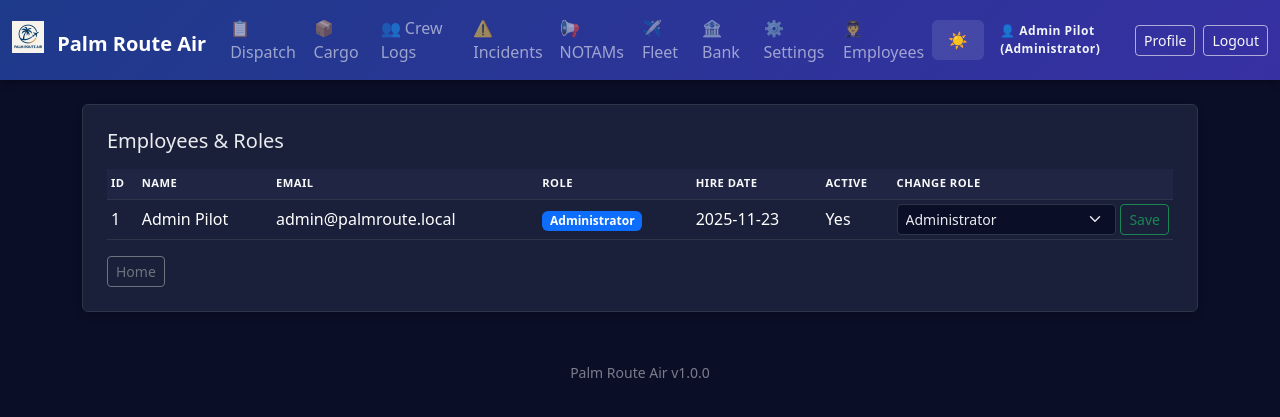
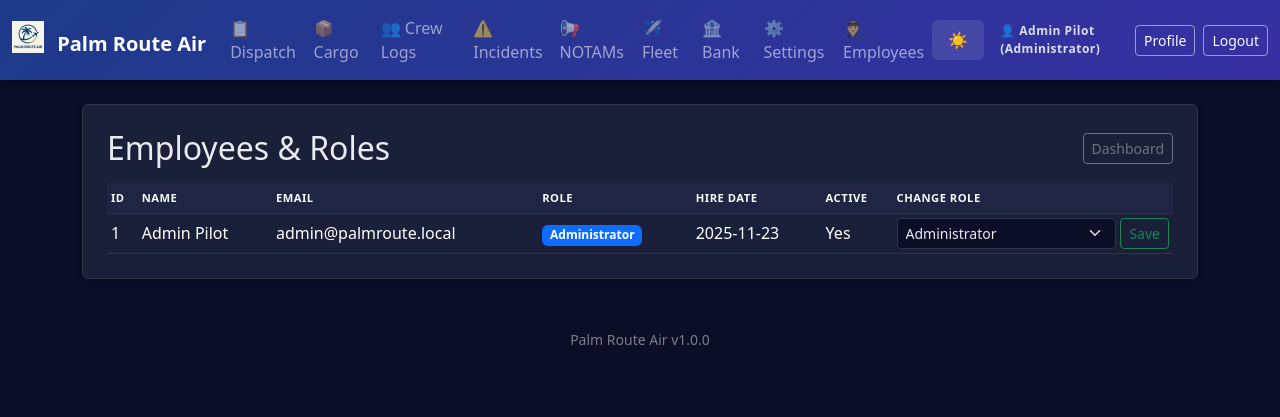
Before and after one commit to playajames760/va-company-app, a Flask app: page /employees in a window 1280 px wide. Shown: the top 417 px of the page. Run offline with Flask 3, Linux system fonts and the light colour scheme; the first user in the database is signed in; data comes from the database, SQL or seed files in the repository.

Commit message:
Enhance employee role management: prevent demotion of the last Administrator, improve role update feedback, and refine employee management UI with better navigation and styling.

```diff
--- a/webapp/app.py
+++ b/webapp/app.py
@@ -1835,7 +1835,17 @@ def profile():
     emp = Employee.query.get(session['employee_id'])
     if request.method == 'POST':
         emp.name = request.form.get('name') or emp.name
-        emp.role = request.form.get('role') or emp.role
+        requested_role = request.form.get('role') or emp.role
+        # Prevent demoting the last remaining Administrator
+        if requested_role != emp.role:
+            if emp.role == 'Administrator' and requested_role != 'Administrator':
+                admin_count = Employee.query.filter_by(role='Administrator').count()
+                if admin_count == 1:
+                    flash('Cannot remove the last Administrator. Assign another Administrator first.', 'error')
+                else:
+                    emp.role = requested_role
+            else:
+                emp.role = requested_role
         new_pw = request.form.get('new_password')
         if new_pw:
             emp.set_password(new_pw)
@@ -1856,9 +1866,17 @@ def employees():
         if target_id and new_role:
             e = Employee.query.get(int(target_id))
             if e:
-                e.role = new_role
-                db.session.commit()
-                flash('Employee role updated.', 'success')
+                if e.role == 'Administrator' and new_role != 'Administrator':
+                    admin_count = Employee.query.filter_by(role='Administrator').count()
+                    if admin_count == 1:
+                        flash('Cannot change role: system requires at least one Administrator.', 'error')
+                        return redirect(url_for('employees'))
+                if new_role != e.role:
+                    e.role = new_role
+                    db.session.commit()
+                    flash('Employee role updated.', 'success')
+                else:
+                    flash('No role change.', 'info')
         return redirect(url_for('employees'))
     emps = Employee.query.order_by(Employee.name.asc()).all()
     roles = ['Pilot','Manager','Administrator']
--- a/webapp/templates/base.html
+++ b/webapp/templates/base.html
@@ -61,22 +61,46 @@
       [data-bs-theme="light"] .navbar .nav-link:hover {
         color: #0f172a !important;
       }
+      /* Auth buttons and user info - light theme */
       [data-bs-theme="light"] .navbar .btn-outline-light {
         color: #1e293b !important;
         border-color: #94a3b8 !important;
+        background-color: transparent !important;
       }
       [data-bs-theme="light"] .navbar .btn-outline-light:hover {
-        background-color: #f1f5f9 !important;
+        background-color: #e2e8f0 !important;
         color: #0f172a !important;
         border-color: #64748b !important;
       }
+
+      /* Auth buttons and user info - dark theme */
       [data-bs-theme="dark"] .navbar .btn-outline-light {
-        border-color: rgba(255,255,255,0.6) !important;
+        color: #f8f9fa !important;
+        border-color: rgba(255,255,255,0.5) !important;
+        background-color: transparent !important;
       }
-      .auth-actions .btn { transition: background-color .15s, color .15s; }
-      .auth-user-text { font-size: .75rem; font-weight: 600; letter-spacing: .5px; }
-      [data-bs-theme="light"] .auth-user-text { color: #334155; }
-      [data-bs-theme="dark"] .auth-user-text { color: #f1f5f9; }
+      [data-bs-theme="dark"] .navbar .btn-outline-light:hover {
+        background-color: rgba(255,255,255,0.15) !important;
+        color: #ffffff !important;
+        border-color: rgba(255,255,255,0.75) !important;
+      }
+
+      .auth-actions .btn {
+        transition: background-color .15s, color .15s, border-color .15s;
+      }
+
+      .auth-user-text {
+        font-size: .75rem;
+        font-weight: 600;
+        letter-spacing: .5px;
+        opacity: 0.95;
+      }
+      [data-bs-theme="light"] .auth-user-text {
+        color: #334155;
+      }
+      [data-bs-theme="dark"] .auth-user-text {
+        color: #e2e8f0;
+      }
 
       .card, .shadow-sm, .rounded.shadow-sm {
         background-color: var(--bs-card-bg);
--- a/webapp/templates/employees.html
+++ b/webapp/templates/employees.html
@@ -1,8 +1,12 @@
 {% extends 'base.html' %}
 {% block content %}
 <div class="p-4 bg-white rounded shadow-sm">
-  <h2 class="h5 mb-3">Employees & Roles</h2>
-  <table class="table table-sm align-middle mb-3">
+  <div class="d-flex justify-content-between align-items-center mb-3">
+    <h2 class="mb-0">Employees & Roles</h2>
+    <a href="{{ url_for('index') }}" class="btn btn-outline-secondary btn-sm">Dashboard</a>
+  </div>
+  <div class="table-responsive">
+  <table class="table table-sm table-hover align-middle mb-0">
     <thead class="pra-thead">
       <tr>
         <th>ID</th>
@@ -38,6 +42,6 @@
       {% endfor %}
     </tbody>
   </table>
-  <a href="{{ url_for('index') }}" class="btn btn-outline-secondary btn-sm">Home</a>
+  </div>
 </div>
 {% endblock %}
--- a/webapp/templates/incident_history.html
+++ b/webapp/templates/incident_history.html
@@ -2,7 +2,7 @@
 {% block content %}
 <div class="p-4 bg-white rounded shadow-sm">
   <div class="d-flex justify-content-between align-items-center mb-3">
-    <h2 class="mb-0">⚠️ Company Incidents</h2>
+    <h2 class="mb-0">Company Incidents</h2>
     <a href="{{ url_for('incident') }}" class="btn btn-primary">Report New Incident</a>
   </div>
   <div class="table-responsive">
--- a/webapp/templates/settings.html
+++ b/webapp/templates/settings.html
@@ -2,7 +2,7 @@
 {% block content %}
 <div class="p-4 bg-white rounded shadow-sm">
   <div class="d-flex justify-content-between align-items-center mb-3">
-    <h2 class="mb-0">⚙️ Application Settings</h2>
+    <h2 class="mb-0">Application Settings</h2>
     <a href="{{ url_for('index') }}" class="btn btn-outline-secondary">Back to Dashboard</a>
   </div>
   <p class="text-muted small mb-4">Configure your company branding, difficulty level, and realism parameters.</p>
```
